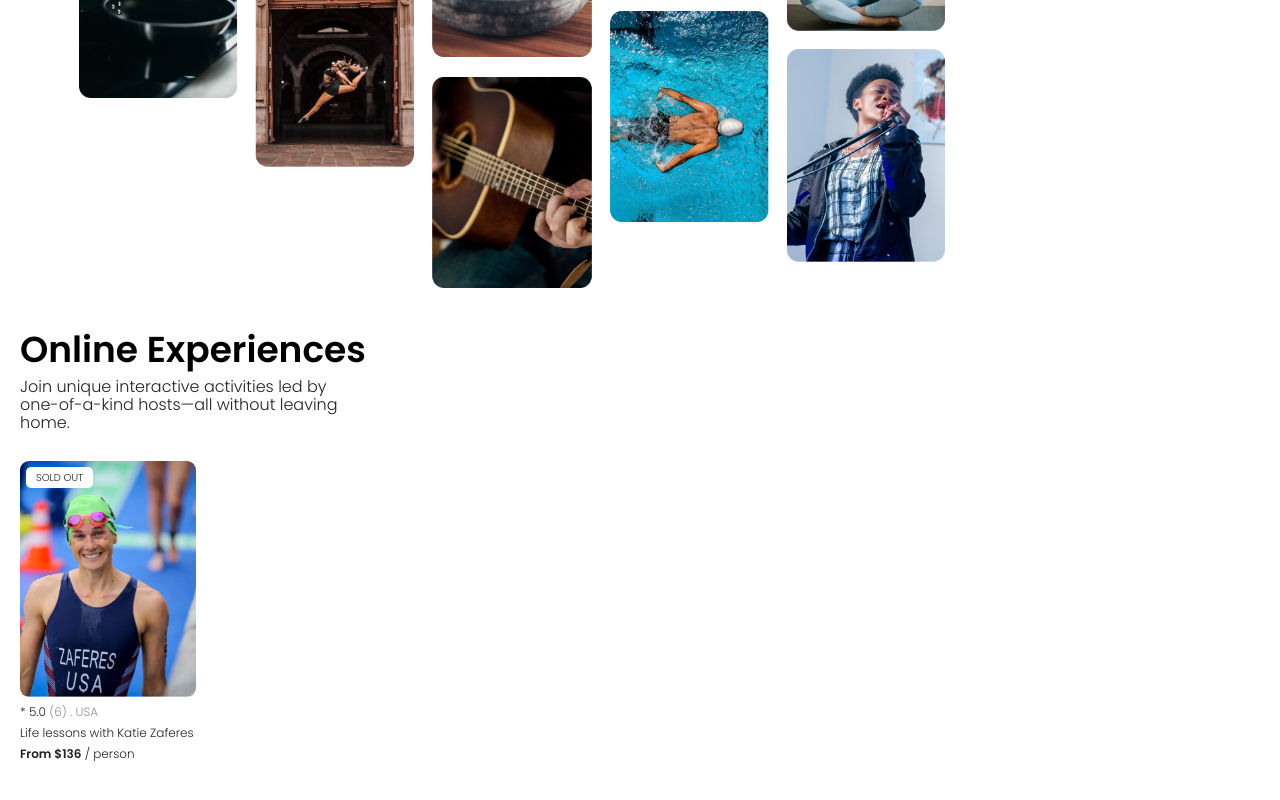
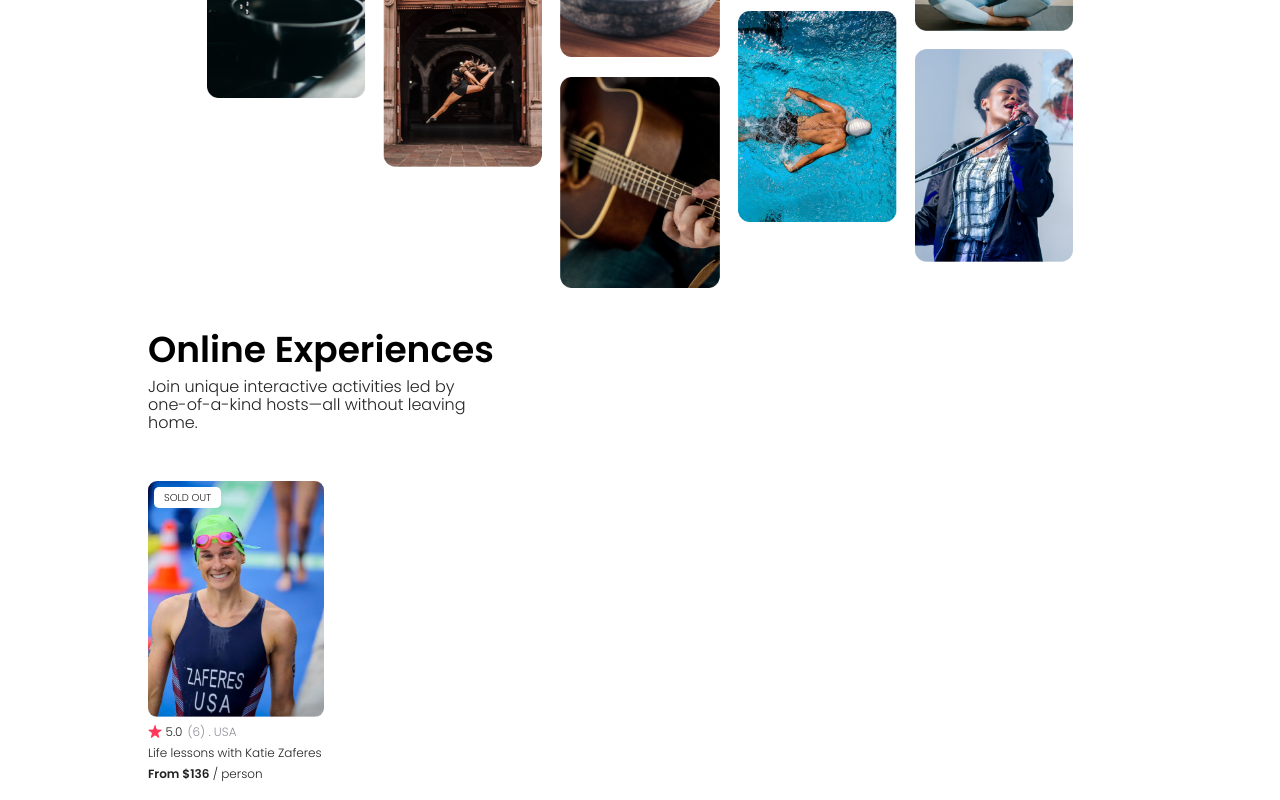
Before and after one commit to Daniel-Ezekiel/airbnb-xps, a React (Vite) app: page / in a window 1280 px wide. Shown: the part 358-1158 px from the top of the page. Built offline with nearby package versions, Linux system fonts and the light colour scheme.

Commit message:
feat: created and styled card component

```diff
--- a/src/App.css
+++ b/src/App.css
@@ -36,12 +36,13 @@ header {
 
 main {
   max-width: 102.4rem;
+  margin: auto;
   padding: 2rem;
   display: flex;
   flex-direction: column;
   justify-content: center;
   align-items: center;
-  gap: 3rem;
+  gap: 5rem;
 }
 
 .hero {
@@ -104,11 +105,21 @@ main {
 }
 
 .card--rating {
+  display: flex;
+  gap: 0.5rem;
+  align-items: center;
   color: #918e9b;
 }
 
 .card--rating > span {
+  display: flex;
+  gap: 0.35rem;
+  align-items: center;
   color: #222222;
+}
+
+.card--rating img {
+  width: 1.4rem;
 }
 
 .card--title {
--- a/src/components/Experience.jsx
+++ b/src/components/Experience.jsx
@@ -1,4 +1,5 @@
 import experienceImage from '../assets/katie-zaferes.png';
+import star from '../assets/star.png';
 
 const Experience = () => {
   return (
@@ -12,7 +13,9 @@ const Experience = () => {
       />
 
       <p className="card--rating">
-        <span>* 5.0 </span>
+        <span>
+          <img src={star} alt="star" /> 5.0{' '}
+        </span>
         (6) . USA
       </p>
       <h3 className="card--title">Life lessons with Katie Zaferes</h3>
```
Also changed, not shown: src/assets/star.png (added).
